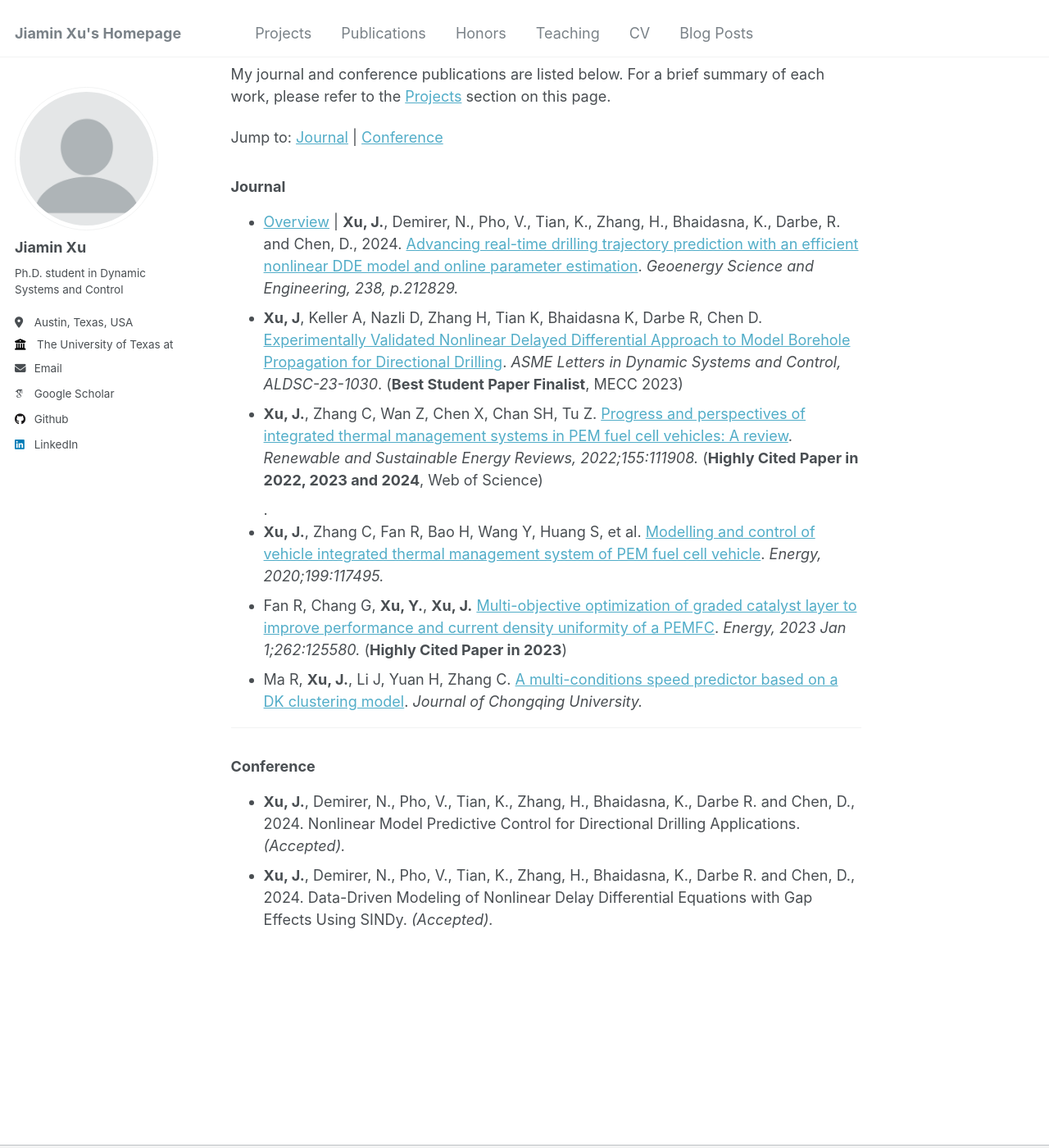
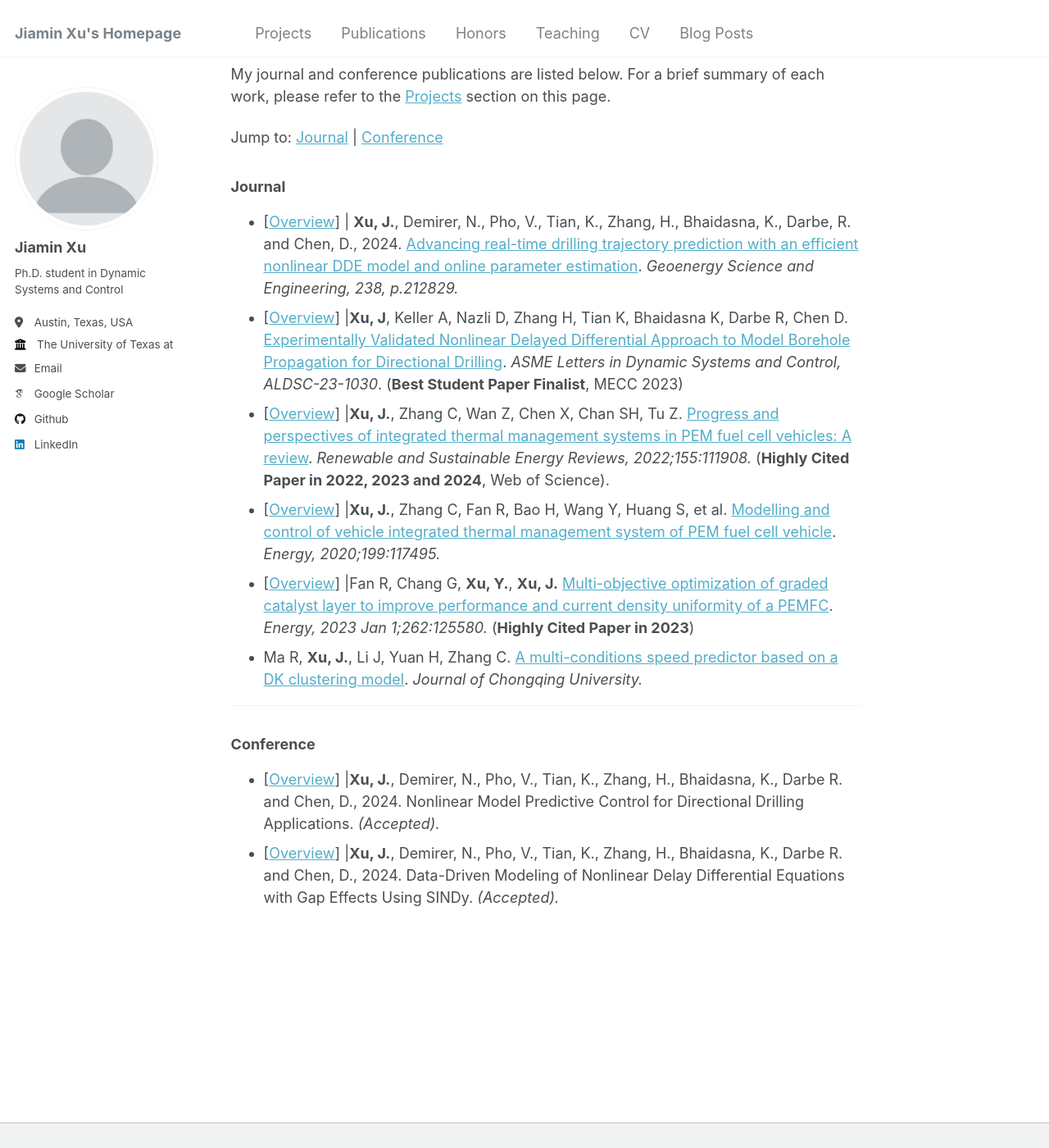
Before and after one commit to Jiaminx7/Website, a Jekyll site: the page built from _pages/about.md, in a window 1280 px wide and 1400 px high, scrolled down 5354 px. Shown: the whole window at 82% size. Built offline with Jekyll 4.4.1, drawn with Linux system fonts in a browser that asks for light colours; some web fonts are replaced.

Commit message:
Update about.md

```diff
--- a/_pages/about.md
+++ b/_pages/about.md
@@ -149,15 +149,15 @@ My research centers on the integration of advanced physics-based and machine lea
 
 <h3 id="journal">Journal</h3>
 <ul>
-  <li><a href="#physics-based-method">Overview</a> | <strong>Xu, J.</strong>, Demirer, N., Pho, V., Tian, K., Zhang, H., Bhaidasna, K., Darbe, R. and Chen, D., 2024. <a href="https://www.sciencedirect.com/science/article/pii/S2949891024001994" target="_blank">Advancing real-time drilling trajectory prediction with an efficient nonlinear DDE model and online parameter estimation</a>. <em>Geoenergy Science and Engineering, 238, p.212829.</em></li>
+  <li>[<a href="#physics-based-method">Overview</a>] | <strong>Xu, J.</strong>, Demirer, N., Pho, V., Tian, K., Zhang, H., Bhaidasna, K., Darbe, R. and Chen, D., 2024. <a href="https://www.sciencedirect.com/science/article/pii/S2949891024001994" target="_blank">Advancing real-time drilling trajectory prediction with an efficient nonlinear DDE model and online parameter estimation</a>. <em>Geoenergy Science and Engineering, 238, p.212829.</em></li>
 
-  <li><strong>Xu, J</strong>, Keller A, Nazli D, Zhang H, Tian K, Bhaidasna K, Darbe R, Chen D. <a href="https://asmedigitalcollection.asme.org/lettersdynsys/article-abstract/3/2/021007/1166902/Experimentally-Validated-Nonlinear-Delayed?redirectedFrom=fulltext" target="_blank">Experimentally Validated Nonlinear Delayed Differential Approach to Model Borehole Propagation for Directional Drilling</a>. <em>ASME Letters in Dynamic Systems and Control, ALDSC-23-1030</em>. (<strong>Best Student Paper Finalist</strong>, MECC 2023)</li>
+  <li>[<a href="#model-validations">Overview</a>] |<strong>Xu, J</strong>, Keller A, Nazli D, Zhang H, Tian K, Bhaidasna K, Darbe R, Chen D. <a href="https://asmedigitalcollection.asme.org/lettersdynsys/article-abstract/3/2/021007/1166902/Experimentally-Validated-Nonlinear-Delayed?redirectedFrom=fulltext" target="_blank">Experimentally Validated Nonlinear Delayed Differential Approach to Model Borehole Propagation for Directional Drilling</a>. <em>ASME Letters in Dynamic Systems and Control, ALDSC-23-1030</em>. (<strong>Best Student Paper Finalist</strong>, MECC 2023)</li>
 
-  <li><strong>Xu, J.</strong>, Zhang C, Wan Z, Chen X, Chan SH, Tu Z. <a href="https://www.sciencedirect.com/science/article/pii/S1364032121011746" target="_blank">Progress and perspectives of integrated thermal management systems in PEM fuel cell vehicles: A review</a>. <em>Renewable and Sustainable Energy Reviews, 2022;155:111908.</em> (<strong>Highly Cited Paper in 2022, 2023 and 2024</strong>, Web of Science)</li>.
+  <li>[<a href="#thermal-management">Overview</a>] |<strong>Xu, J.</strong>, Zhang C, Wan Z, Chen X, Chan SH, Tu Z. <a href="https://www.sciencedirect.com/science/article/pii/S1364032121011746" target="_blank">Progress and perspectives of integrated thermal management systems in PEM fuel cell vehicles: A review</a>. <em>Renewable and Sustainable Energy Reviews, 2022;155:111908.</em> (<strong>Highly Cited Paper in 2022, 2023 and 2024</strong>, Web of Science).</li>
 
-  <li><strong>Xu, J.</strong>, Zhang C, Fan R, Bao H, Wang Y, Huang S, et al. <a href="https://www.sciencedirect.com/science/article/pii/S0360544220306022" target="_blank">Modelling and control of vehicle integrated thermal management system of PEM fuel cell vehicle</a>. <em>Energy, 2020;199:117495.</em> </li>
+  <li>[<a href="#thermal-management">Overview</a>] |<strong>Xu, J.</strong>, Zhang C, Fan R, Bao H, Wang Y, Huang S, et al. <a href="https://www.sciencedirect.com/science/article/pii/S0360544220306022" target="_blank">Modelling and control of vehicle integrated thermal management system of PEM fuel cell vehicle</a>. <em>Energy, 2020;199:117495.</em> </li>
 
-  <li>Fan R, Chang G, <strong>Xu, Y.</strong>, <strong>Xu, J.</strong> <a href="https://www.sciencedirect.com/science/article/pii/S0360544222024665" target="_blank">Multi-objective optimization of graded catalyst layer to improve performance and current density uniformity of a PEMFC</a>. <em>Energy, 2023 Jan 1;262:125580.</em> (<strong>Highly Cited Paper in 2023</strong>)</li>
+  <li>[<a href="#fuel-cells">Overview</a>] |Fan R, Chang G, <strong>Xu, Y.</strong>, <strong>Xu, J.</strong> <a href="https://www.sciencedirect.com/science/article/pii/S0360544222024665" target="_blank">Multi-objective optimization of graded catalyst layer to improve performance and current density uniformity of a PEMFC</a>. <em>Energy, 2023 Jan 1;262:125580.</em> (<strong>Highly Cited Paper in 2023</strong>)</li>
 
   <li>Ma R, <strong>Xu, J.</strong>, Li J, Yuan H, Zhang C. <a href="http://qks.cqu.edu.cn/cqdxzren/article/abstract/202304001" target="_blank">A multi-conditions speed predictor based on a DK clustering model</a>. <em>Journal of Chongqing University.</em></li>
 </ul>
@@ -166,7 +166,7 @@ My research centers on the integration of advanced physics-based and machine lea
 
 <h3 id="conference">Conference</h3>
 <ul>
-  <li><strong>Xu, J.</strong>, Demirer, N., Pho, V., Tian, K., Zhang, H., Bhaidasna, K., Darbe R. and Chen, D., 2024. Nonlinear Model Predictive Control for Directional Drilling Applications. <em>(Accepted).</em></li>
+  <li>[<a href="#ml-approach">Overview</a>] |<strong>Xu, J.</strong>, Demirer, N., Pho, V., Tian, K., Zhang, H., Bhaidasna, K., Darbe R. and Chen, D., 2024. Nonlinear Model Predictive Control for Directional Drilling Applications. <em>(Accepted).</em></li>
 
-  <li><strong>Xu, J.</strong>, Demirer, N., Pho, V., Tian, K., Zhang, H., Bhaidasna, K., Darbe R. and Chen, D., 2024. Data-Driven Modeling of Nonlinear Delay Differential Equations with Gap Effects Using SINDy. <em>(Accepted).</em></li>
+  <li>[<a href="#model-predictive-control">Overview</a>] |<strong>Xu, J.</strong>, Demirer, N., Pho, V., Tian, K., Zhang, H., Bhaidasna, K., Darbe R. and Chen, D., 2024. Data-Driven Modeling of Nonlinear Delay Differential Equations with Gap Effects Using SINDy. <em>(Accepted).</em></li>
 </ul>
```
